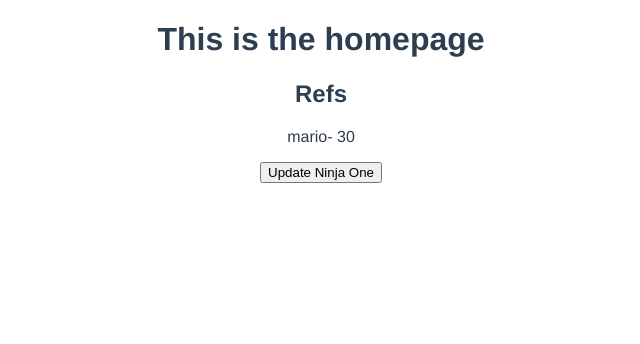
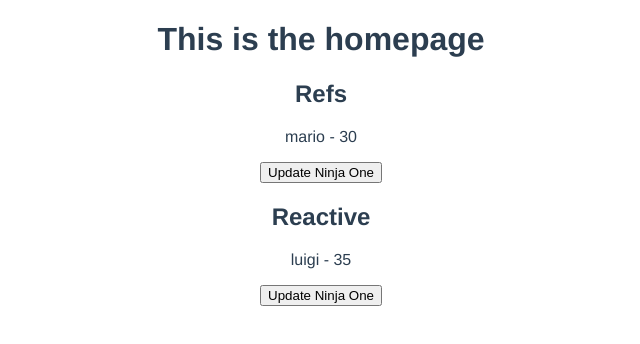
Before and after one commit to MacDavid1989/dojo-blog, a Vue app: page / in a window 1280 px wide. Shown: the top 344 px of the page, without its empty margins (319-959 px from the left). Built offline with nearby package versions, Linux system fonts and the light colour scheme.

Commit message:
much like refs, reactive from vue allows us to make variables react in the composition api, the first difference is we do not need to access the value to change the variable

```diff
--- a/src/views/Home.vue
+++ b/src/views/Home.vue
@@ -2,25 +2,35 @@
   <div>
     <h1>This is the homepage</h1>
     <h2>Refs</h2>
-    <p ref="p">{{ ninjaOne.name }}- {{ ninjaOne.age }}</p>
+    <p ref="p">{{ ninjaOne.name }} - {{ ninjaOne.age }}</p>
     <button @click="updateNinjaOne">Update Ninja One</button>
+    <h2>Reactive</h2>
+    <p ref="p">{{ ninjaTwo.name }} - {{ ninjaTwo.age }}</p>
+    <button @click="updateNinjaTwo">Update Ninja One</button>
   </div>
 </template>
 
 <script>
-import { ref } from "@vue/reactivity";
+import { reactive, ref } from "@vue/reactivity";
 export default {
   name: "Home",
   setup() {
     const ninjaOne = ref({ name: "mario", age: 30 });
+    const ninjaTwo = reactive({ name: "luigi", age: 35 });
 
     const updateNinjaOne = () => {
       ninjaOne.value.age = 40;
     };
 
+    const updateNinjaTwo = () => {
+      ninjaTwo.age = 45;
+    };
+
     return {
       ninjaOne,
       updateNinjaOne,
+      ninjaTwo,
+      updateNinjaTwo,
     };
   },
 };
```
